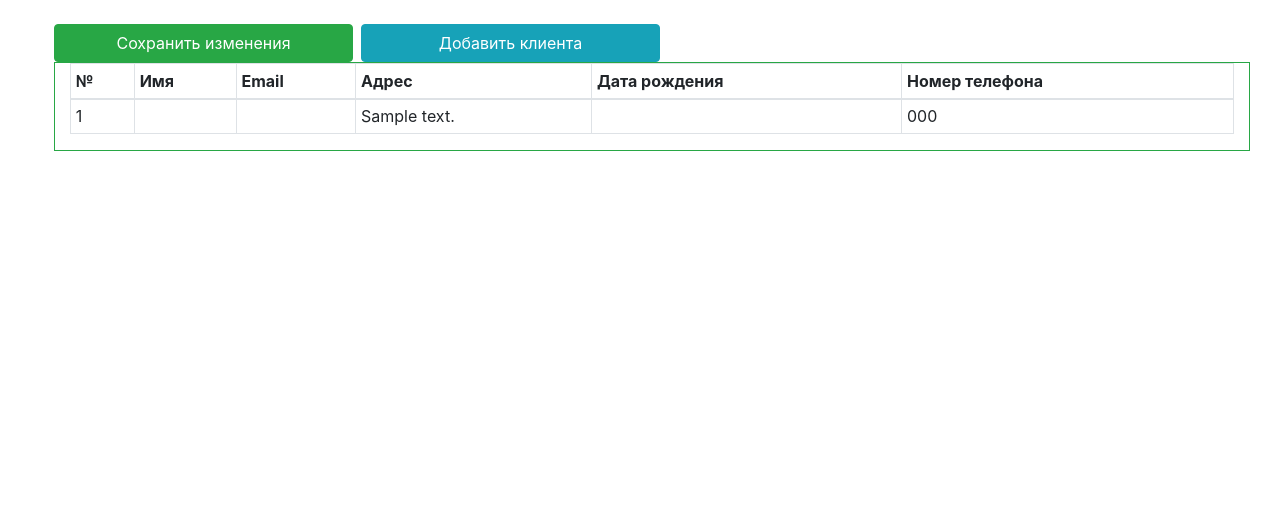
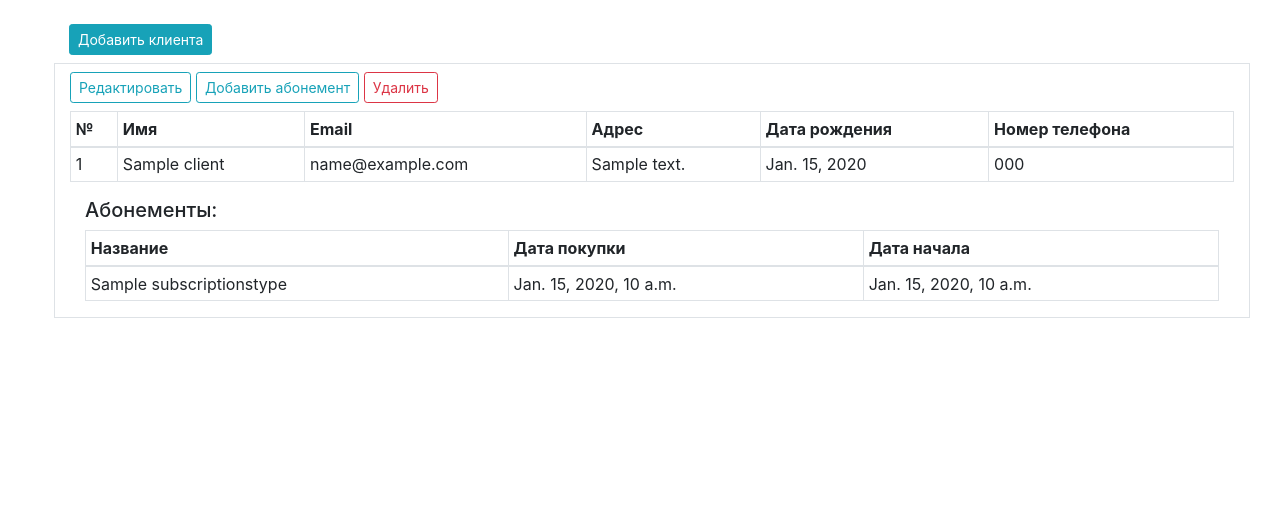
Before and after one commit to Pomidor-Studio/SportCRM, a Django app: page /clients/ in a window 1280 px wide. Shown: the top 517 px of the page. Run offline with Django 3.2, Linux system fonts and the light colour scheme; tables that the repository leaves empty hold one stand-in row (values such as "Sample post"); some libraries are stand-ins or nearby versions.

Commit message:
Commit clients and subscriptions

```diff
--- a/crm/models.py
+++ b/crm/models.py
@@ -1,7 +1,7 @@
 from datetime import datetime
 from django.db import models
 from django.utils import timezone
-from django.urls import reverse_lazy
+from django.urls import reverse_lazy, reverse
 
 
 class SubscriptionsType(models.Model):
@@ -11,6 +11,8 @@ class SubscriptionsType(models.Model):
     duration = models.PositiveIntegerField()
     visit_limit = models.PositiveIntegerField()
 
+    def get_absolute_url(self):
+        return reverse('crm-subscriptions')
 
 class Client(models.Model):
     name = models.CharField(max_length=100)
@@ -22,6 +24,8 @@ class Client(models.Model):
     email_address = models.CharField(max_length=50,
                                      blank=True)
 
+    def get_absolute_url(self):
+        return reverse('crm-clients')
 
 class ClientSubscriptions(models.Model):
     """Абонементы клиента"""
@@ -31,6 +35,9 @@ class ClientSubscriptions(models.Model):
                                      on_delete=models.PROTECT)
     purchase_date = models.DateTimeField(default=timezone.now)
     start_date = models.DateTimeField(default=timezone.now)
+
+    class Meta:
+        ordering = ['client_id']
 
 
 class Location(models.Model):
--- a/crm/templates/crm/clients.html
+++ b/crm/templates/crm/clients.html
@@ -2,15 +2,15 @@
 {% block nav %}
 {% endblock nav %}
 {% block content %}
+<script src="https://code.jquery.com/jquery-1.12.4.min.js"></script>
 <script type="text/javascript">
 </script>
 <form action="/clients" id="clientsForm" method="POST">
     <div class="container-fluid">
         <div style="background-color: #FFFFFF;" class="sticky-top">
-            <div class="container-fluid">
-                <div class="media content-section">
-                    <input type="submit" name="edit" value="Сохранить изменения" class="btn btn-success w-25 mr-2">
-                    <input type="button" name="edit" value="Добавить клиента" class="btn btn-info add-table w-25">
+            <div class="container-fluid mb-2">
+                <div class="container-fluid">
+                    <a name="add-new" href="{% url 'crm-client-new' %}" class="btn btn-sm btn-info">Добавить клиента</a>
                 </div>
             </div>
         </div>
@@ -18,7 +18,12 @@
             <div class="row">
                 <div class="col">
                     {% for client in clients %}
-                    <div name="client-div" class="container-fluid border border-success">
+                    <div name="client-div" class="container-fluid mb-4 border">
+                        <div class="mb-2 mt-2">
+                            <a name="edit" href="{% url 'crm-client-update' client.id %}" class="btn btn-sm btn-outline-info">Редактировать</a>
+                            <a name="subscribe" href="{% url 'crm-clientsubscription-new' client=client.id %}" class="btn btn-sm btn-outline-info">Добавить абонемент</a>
+                            <a name="remove" href="{% url 'crm-client-delete' client.id %}" class="btn btn-sm btn-outline-danger">Удалить</a>
+                        </div>
                         <table class="table table-sm table-bordered">
                             <thead>
                                 <tr>
@@ -36,16 +41,16 @@
                                         {{ client.id }}
                                     </td>
                                     <td>
-                                        {{ client.client_name }}
+                                        {{ client.name }}
                                     </td>
                                     <td>
-                                        {{ client.email_adress }}
+                                        {{ client.email_address }}
                                     </td>
                                     <td>
                                         {{ client.address }}
                                     </td>
                                     <td>
-                                        {{ client.birthdate }}
+                                        {{ client.birthday }}
                                     </td>
                                     <td>
                                         {{ client.phone_number }}
@@ -53,11 +58,39 @@
                                 </tr>
                             </tbody>
                         </table>
+                        <div name="subscriptions-div" class="container-fluid">
+                            <h5>Абонементы:</h5>
+                            <table class="table table-sm table-bordered">
+                            <thead>
+                                <tr>
+                                    <th scope="col">Название</th>
+                                    <th scope="col">Дата покупки</th>
+                                    <th scope="col">Дата начала</th>
+                                </tr>
+                            </thead>
+                            <tbody>
+                                {% for client_subscription in client_subscriptions %}
+                                {% if client.id == client_subscription.client.id %}
+                                <tr>
+                                    <td>
+                                        {{ client_subscription.subscription.name }}
+                                    </td>
+                                    <td>
+                                        {{ client_subscription.purchase_date }}
+                                    </td>
+                                    <td>
+                                        {{ client_subscription.start_date }}
+                                    </td>
+                                </tr>
+                                {% endif %}
+                                {% endfor %}
+                            </tbody>
+                        </table>
+                        </div>
                     </div>
                     {% endfor %}
                 </div>
             </div>
         </div>
-    </div>
 </form>
 {% endblock content %}
--- a/crm/urls.py
+++ b/crm/urls.py
@@ -1,6 +1,15 @@
 from django.urls import path
+
+from crm.views import (
+    ClientUpdateView,
+    ClientDeleteView,
+    ClientCreateView,
+    SubscriptionsListView,
+    SubscriptionUpdateView,
+    SubscriptionDeleteView,
+    SubscriptionCreateView,
+    ClientSubscriptionCreateView)
 from . import views
-
 
 app_name = 'crm'
 urlpatterns = [
@@ -11,5 +20,22 @@ urlpatterns = [
     path('eventclass/create/', views.EventClassCreate.as_view(), name='eventclass_create'),
     path('eventclass/<int:pk>/update/', views.EventClassUpdate.as_view(), name='eventclass_update'),
     path('eventclass/<int:pk>/delete/', views.EventClassDelete.as_view(), name='eventclass_delete'),
+    path('clients/new/', ClientCreateView.as_view(), name='crm-client-new'),
+    path('clients/<int:pk>/update/',
+         ClientUpdateView.as_view(), name='crm-client-update'),
+    path('clients/<int:pk>/delete/',
+         ClientDeleteView.as_view(), name='crm-client-delete'),
+
+    path('subscriptions/', SubscriptionsListView.as_view(),
+         name='crm-subscriptions'),
+    path('subscriptions/<int:pk>/update/',
+         SubscriptionUpdateView.as_view(), name='crm-subscription-update'),
+    path('subscriptions/<int:pk>/delete/',
+         SubscriptionDeleteView.as_view(), name='crm-subscription-delete'),
+    path('subscriptions/new/', SubscriptionCreateView.as_view(),
+         name='crm-subscription-new'),
+
+    path(r'^add-client-subscription/(?P<client>\d+)/$', ClientSubscriptionCreateView.as_view(),
+         name='crm-clientsubscription-new'),
 
 ]
--- a/crm/views.py
+++ b/crm/views.py
@@ -3,7 +3,7 @@ from django.views.generic import ListView, DetailView
 from django.views.generic.edit import CreateView, UpdateView, DeleteView
 from django.urls import reverse, reverse_lazy
 
-from .models import Client, EventClass
+from .models import Client, EventClass, SubscriptionsType, ClientSubscriptions
 
 
 def home(request):
@@ -12,21 +12,91 @@ def home(request):
 
 def clientsv(request):
     context = {
-        'clients': Client.objects.all()
+        'clients': Client.objects.all(),
+        'subscriptions': SubscriptionsType.objects.all(),
+        'client_subscriptions': ClientSubscriptions.objects.all()
     }
     return render(request, 'crm/clients.html', context)
+
+
+def subscriptionsv(request):
+    context = {
+        'subscriptions': Client.objects.all()
+    }
+    return render(request, 'crm/subscriptions.html', context)
 
 
 class ClientsListView(ListView):
     model = Client
     template_name = 'crm/clients.html'
+    ordering = ['id']
     context_object_name = 'clients'
-    ordering = ['id']
+
+    def get_context_data(self, **kwargs):
+        context = super(ClientsListView, self).get_context_data(**kwargs)
+        context["client_subscriptions"] = ClientSubscriptions.objects.all()
+        context["subscriptions"] = SubscriptionsType.objects.all()
+        return context
+
+
+class ClientCreateView(CreateView):
+    model = Client
+    fields = ['name', 'address',
+              'birthday', 'phone_number', 'email_address']
+
+
+class ClientUpdateView(UpdateView):
+    model = Client
+    fields = ['name', 'address',
+              'birthday', 'phone_number', 'email_address']
+
+
+class ClientDeleteView(DeleteView):
+    model = Client
+    success_url = '/clients'
 
 
 class ClientDetailView(DetailView):
     model = Client
 
+
+class SubscriptionsListView(ListView):
+    model = SubscriptionsType
+    template_name = 'crm/subscriptions.html'
+    context_object_name = 'subscriptions'
+    ordering = ['id']
+
+
+class SubscriptionCreateView(CreateView):
+    model = SubscriptionsType
+    fields = ['name', 'price',
+              'duration', 'visit_limit']
+
+
+class SubscriptionUpdateView(UpdateView):
+    model = SubscriptionsType
+    fields = ['name', 'price',
+              'duration', 'visit_limit']
+
+
+class SubscriptionDeleteView(DeleteView):
+    model = SubscriptionsType
+    success_url = '/subscriptions'
+
+
+class SubscriptionDetailView(DetailView):
+    model = SubscriptionsType
+
+
+class ClientSubscriptionCreateView(CreateView):
+    model = ClientSubscriptions
+    fields = ['subscription_id',
+              'purchase_date', 'start_date']
+    success_url = '/clients'
+
+    def form_valid(self, form):
+        form.instance.client_id = Client.objects.get(pk=self.kwargs['client'])
+        return super(ClientSubscriptionCreateView, self).form_valid(form)
 
 class EventClassList(ListView):
     # template_name = 'polls/index.html'
--- a/sportcrm/settings.py
+++ b/sportcrm/settings.py
@@ -40,6 +40,7 @@ INSTALLED_APPS = [
     'django.contrib.sessions',
     'django.contrib.messages',
     'django.contrib.staticfiles',
+    'crispy_forms',
 ]
 
 MIDDLEWARE = [
```
Also changed, not shown: crm/templates/crm/client_form.html (added, +16 -0 lines), crm/templates/crm/clients_confirm_delete.html (added, +17 -0 lines), crm/templates/crm/clientsubscriptions_form.html (added, +16 -0 lines), crm/templates/crm/subscriptions.html (added, +62 -0 lines), crm/templates/crm/subscriptions_confirm_delete.html (added, +17 -0 lines), crm/templates/crm/subscriptions_form.html (added, +16 -0 lines), crm/templates/crm/client_detail.html (renamed from crm/templates/crm/clients_detail.html).
